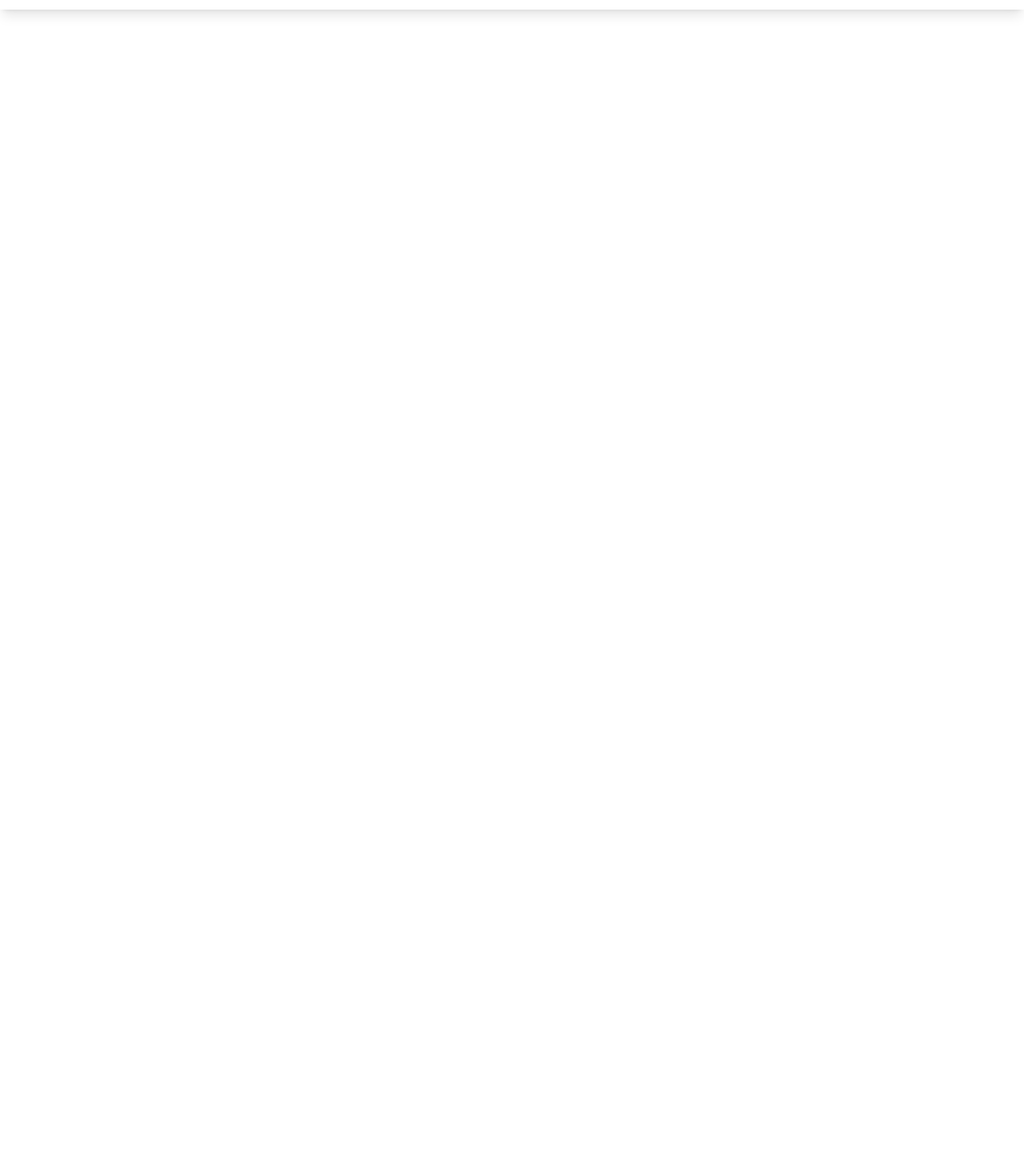
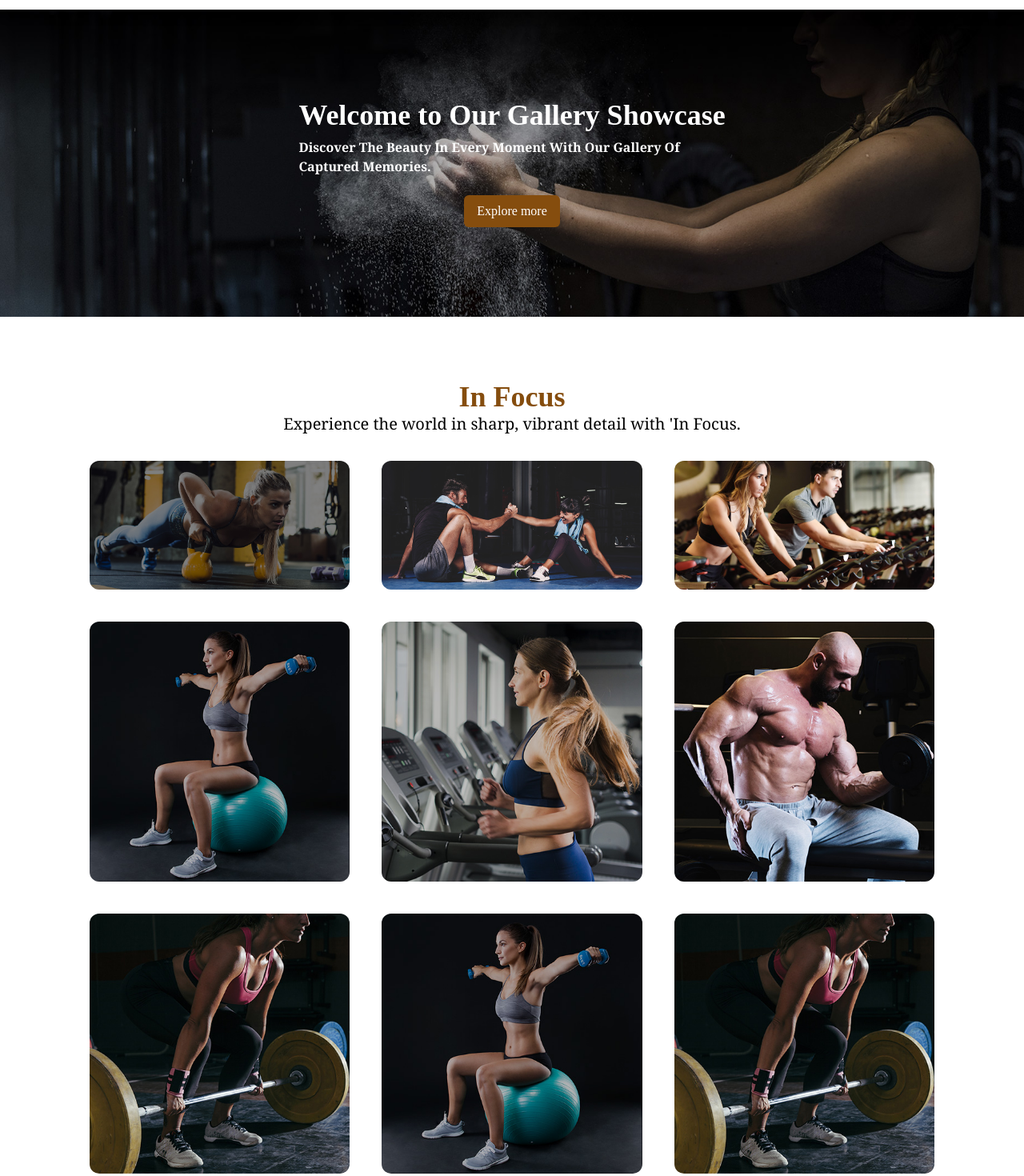
Before and after one commit to imabuzerkhan/Fitness-Website, a React (Vite) app: page /gallery in a window 1280 px wide. Shown: the part 60-1530 px from the top of the page at 80% size. Before the commit the page ends 800 px from the top, so only its background shows below. Built offline with nearby package versions, Linux system fonts and the light colour scheme.

Commit message:
new commit

```diff
--- a/src/App.jsx
+++ b/src/App.jsx
@@ -7,7 +7,7 @@ import Contact from "./Pages/contact/Contact";
 import Plans from "./Pages/Plans/Plans";
 import Trainers from "./Pages/trainers/Trainers";
 import Navbar from "./Components/Navbar";
-import Footer from "./Components/Footer";
+
 
 function App() {
   return (
--- a/src/Components/AboutBanner.jsx
+++ b/src/Components/AboutBanner.jsx
@@ -6,7 +6,7 @@ const AboutBanner = () => {
    <>
    <div className="main-banner w-full   " >
 
-    <div className="image w-full h-96 bg-no-repeat  "
+    <div className="image bg-cover md:bg-none w-full h-96 bg-no-repeat  "
     style={{backgroundImage: `url(${bannerimg})`}}
     >
 
--- a/src/Components/Aboutinfo.jsx
+++ b/src/Components/Aboutinfo.jsx
@@ -3,17 +3,17 @@ import aboubanner from '../assets/img/about-us.jpg'
 const Aboutinfo = () => {
   return (
     <>
-    <div className="main-about w-full my-20 px-20  ">
-      <div className="heading text-center text-xl text-yellow-800 font-['Kanit] mb-10 "><span className='font-bold text-4xl ' >About us </span>
+    <div className="main-about w-full my-10  md:my-20 px-20  ">
+      <div className="heading text-center text-xl text-yellow-800 font-['Kanit] mb-5 md:mb-10 "><span className='font-bold text-4xl ' >About us </span>
       <p className='text-black font-[500] text-sm font-serif '  >Transform Your Life with Us</p>
       </div>
-      <div className="aboutifo grid grid-cols-1 md:grid-cols-2 gap-20 px-28 ">
+      <div className="aboutifo grid grid-cols-1 md:grid-cols-2 gap-10 md:gap-20 px:10 md:px-28 ">
         <div className="left">
           <img src={aboubanner} alt=""  className=' rounded-2xl w-full ' />
         </div>
         <div className="right  ">
-          <h1 className='text-bold text-yellow-800 text-xl font-[800] mb-4  ' >Join Our Community for Transformative Fitness Journey.</h1>
-          <p className='text-gray-800 font-serif text-[17px] ' >At Fitness Gym, we are dedicated to helping you transform your life through fitness. Our passionate team of experts is committed to providing personalized guidance, innovative training programs, and a welcoming environment. Whether you're new to fitness or an experienced athlete, our state-of-the-art facilities and supportive community are here to inspire and motivate you every step of the way. Discover the difference at Fitness Gym and take the first step towards a healthier, happier you.</p>
+          <h1 className='text-bold text-yellow-800 text-sm md:text-xl font-[800] mb-4  ' >Join Our Community for Transformative Fitness Journey.</h1>
+          <p className='text-gray-800 font-serif w-[219px]  md:w-[456px]  text-[11px] md:text-[17px] ' >At Fitness Gym, we are dedicated to helping you transform your life through fitness. Our passionate team of experts is committed to providing personalized guidance, innovative training programs, and a welcoming environment. Whether you're new to fitness or an experienced athlete, our state-of-the-art facilities and supportive community are here to inspire and motivate you every step of the way. Discover the difference at Fitness Gym and take the first step towards a healthier, happier you.</p>
         </div>
       </div>
     </div>
--- a/src/Components/Content.jsx
+++ b/src/Components/Content.jsx
@@ -4,8 +4,8 @@ const Content = ({title , description , button}) => {
   return (
    <div className="main-content inline-block    ">
 <h1  className='md:text-4xl text-md text-white font-["Kanit"] font-[800] mb-2 ' >{title}</h1>
-<p className='md:text-md capitalize text-white font-serif font-[600] md:w-[500px] ' >{description}</p>
-<button className='bg-yellow-800 text-white py-2 px-4 text-md rounded-md font-["Kanit"] my-6 ' >{button}</button>
+<p className='  text-[11px] md:text-[16px] capitalize  text-white font-serif font-[600] w-[300px] px-10 md:px-0 text-start md:w-[500px] ' >{description}</p>
+<button className='bg-yellow-800 text-white py-2 px-4  text-md rounded-md font-["Kanit"] my-6 ' >{button}</button>
    </div>
   )
 }
--- /dev/null
+++ b/src/Components/Gallerybanner.jsx
@@ -0,0 +1,27 @@
+import React from 'react'
+import bannerimg from '../assets/img/breadcrumb-bg.jpg'
+import Content from './Content'
+const Gallerybanner = () => {
+  return (
+   <>
+   <div className="main-banner w-full   " >
+
+    <div className="image  bg-cover w-full h-96 bg-no-repeat  "
+    style={{backgroundImage: `url(${bannerimg})`}}
+    >
+
+<div className="content text-center py-28 " >
+<Content
+title = "Welcome to Our Gallery Showcase"
+description="Discover the beauty in every moment with our gallery of captured memories."
+button = "Explore more"
+></Content>
+</div>
+
+
+    </div>
+
+   </div>
+</>
+  )}
+export default Gallerybanner
--- /dev/null
+++ b/src/Components/Galleyimg.jsx
@@ -0,0 +1,38 @@
+import React from 'react'
+import Galleryimg1 from '../assets/img/gallery/gallery-1.jpg'
+import Galleryimg6 from '../assets/img/gallery/gallery-6.jpg'
+import Galleryimg7 from '../assets/img/gallery/gallery-7.jpg'
+import Galleryimg2 from '../assets/img/gallery/gallery-2.jpg'
+import Galleryimg3 from '../assets/img/gallery/gallery-3.jpg'
+import Galleryimg4 from '../assets/img/gallery/gallery-4.jpg'
+import Galleryimg5 from '../assets/img/gallery/gallery-5.jpg'
+
+
+const Galleyimg = () => {
+  return (
+    <>
+    <div className="main-gallery my-10 md:my-20 px-10 md:px-28 ">
+      <div className="text text-center ">
+        <h1 className='text-2xl md:text-4xl text-yellow-800 font-["Kanit"] font-[800] ' >In Focus</h1>
+        <p className='mb-8 text-black text-sm  font-serif md:text-xl   ' >Experience the world in sharp, vibrant detail with 'In Focus.</p>
+      </div>
+      <div className="gallery-img grid grid-cols-1  md:grid-cols-3  gap-10  ">
+
+      <img src={Galleryimg1} alt="" className='rounded-xl' />
+      <img src={Galleryimg6} alt=""  className='rounded-xl' />
+<img src={Galleryimg7} alt="" className='rounded-xl' />
+<img src={Galleryimg2} alt="" className='rounded-xl' />
+<img src={Galleryimg3} alt="" className='rounded-xl' />
+<img src={Galleryimg4} alt="" className='rounded-xl' />
+<img src={Galleryimg5} alt="" className='rounded-xl' />
+<img src={Galleryimg2} alt="" className='rounded-xl' />
+<img src={Galleryimg5} alt="" className='rounded-xl' />
+
+      </div>
+    </div>
+
+    </>
+  )
+}
+
+export default Galleyimg
--- a/src/Data/Data.js
+++ b/src/Data/Data.js
@@ -10,11 +10,7 @@
     path: "/about",
     index: 2
   },
-  {
-  name: "Contact",
-  path: "/contact",
-  index: 3
-},
+
 {
   name: "Gallery",
   path: "/gallery",
@@ -27,10 +23,16 @@
   index: 5
 
 },
+
 {
   name: "Trainers",
   path: "/trainers",
   index:1
+},
+{
+  name: "Contact",
+  path: "/contact",
+  index: 3
 },
 ]
 
--- a/src/Pages/gallery/Gallery.jsx
+++ b/src/Pages/gallery/Gallery.jsx
@@ -1,10 +1,15 @@
 import React from 'react'
-
+import Gallerybanner from '../../Components/Gallerybanner'
+import Footer from '../../Components/Footer'
+import Galleyimg from '../../Components/Galleyimg'
 const Gallery = () => {
   return (
-    <div>
+   <>
+   <Gallerybanner></Gallerybanner>
+<Galleyimg></Galleyimg>
+   <Footer></Footer>
 
-    </div>
+   </>
   )
 }
 
```
